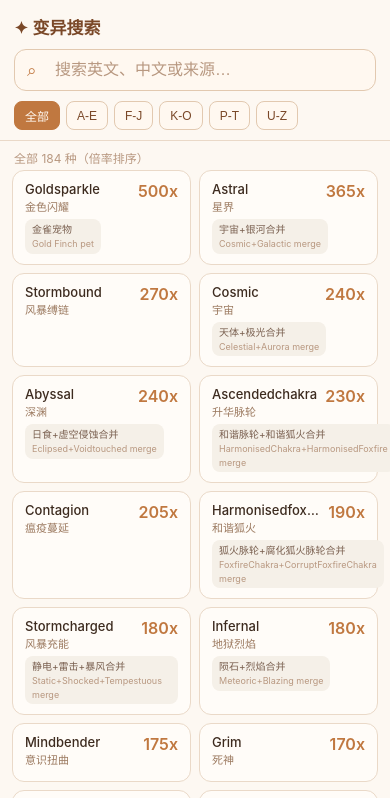
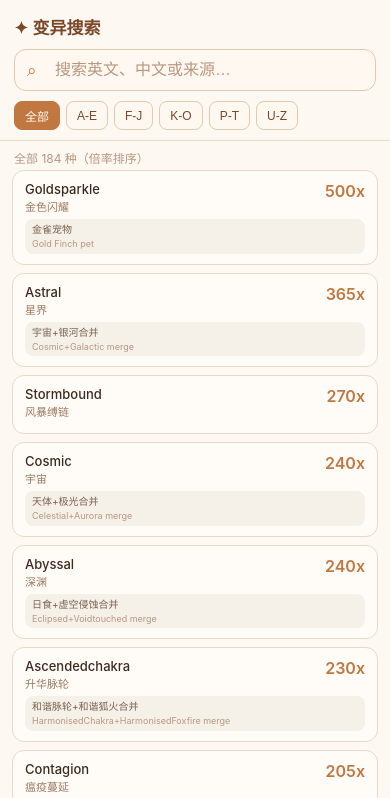
Before and after one commit to WooZH/mutation-search, a plain HTML site: page index.html in a window 390 px wide. Shown: the top 798 px of the page. Drawn offline with Linux system fonts and the light colour scheme.

Commit message:
Refactor grid and card-bot styles in index.html
Updated grid layout and card-bot styles for better responsiveness.

```diff
--- a/index.html
+++ b/index.html
@@ -19,7 +19,7 @@ input::placeholder{color:#B89880}
 .fbtn{background:#FFF8F0;border:1.5px solid #E2C9B0;border-radius:8px;padding:5px 10px;font-size:12px;font-weight:500;color:#7A4828;cursor:pointer}
 .fbtn.on{background:#C07840;border-color:#C07840;color:#FFF8F0}
 .stats{padding:8px 14px 4px;font-size:12px;color:#B89880}
-.grid{display:grid;grid-template-columns:repeat(2,minmax(0,1fr));gap:8px;padding:0 12px 60px}
+.grid{display:grid;grid-template-columns:1fr;gap:8px;padding:0 12px 60px}
 .card{background:#FFFCF8;border:1px solid #EAD9C8;border-radius:12px;padding:10px 12px}
 .card:active{background:#FFF3E6}
 .card-top{display:flex;align-items:flex-start;justify-content:space-between;margin-bottom:4px}
@@ -27,14 +27,14 @@ input::placeholder{color:#B89880}
 .en{font-size:13px;font-weight:500;color:#3D2B1F;white-space:nowrap;overflow:hidden;text-overflow:ellipsis}
 .cn{font-size:11px;color:#9C7A60;margin-top:1px}
 .mult{font-size:16px;font-weight:600;color:#C07840;margin-left:6px;white-space:nowrap}
-.card-bot{display:flex;flex-wrap:wrap;gap:4px;margin-top:5px}
+.card-bot{display:flex;flex-direction:column;gap:4px;margin-top:5px;min-width:0;overflow:hidden}
 .badge{font-size:10px;font-weight:600;padding:2px 7px;border-radius:999px;white-space:nowrap}
 .tl{background:#F5E6D0;color:#7A4828}
 .tr{background:#FAD9B5;color:#854F0B}
 .te{background:#F0EAD6;color:#6B5230}
 .tn{background:#F5F0E8;color:#9C8570}
-.stag{font-size:10px;padding:3px 7px;border-radius:8px;background:#F5F0E8;color:#7A6050;line-height:1.5;display:inline-block}
-.stag-en{display:block;color:#B89880;font-size:9px}
+.stag{font-size:10px;padding:3px 7px;border-radius:8px;background:#F5F0E8;color:#7A6050;line-height:1.5;display:inline-block;max-width:100%;word-break:break-word;white-space:normal}
+.stag-en{display:block;color:#B89880;font-size:9px;white-space:normal}
 .empty{text-align:center;padding:50px 0;color:#B89880;font-size:14px;grid-column:1/-1}
 </style>
 </head>
```
